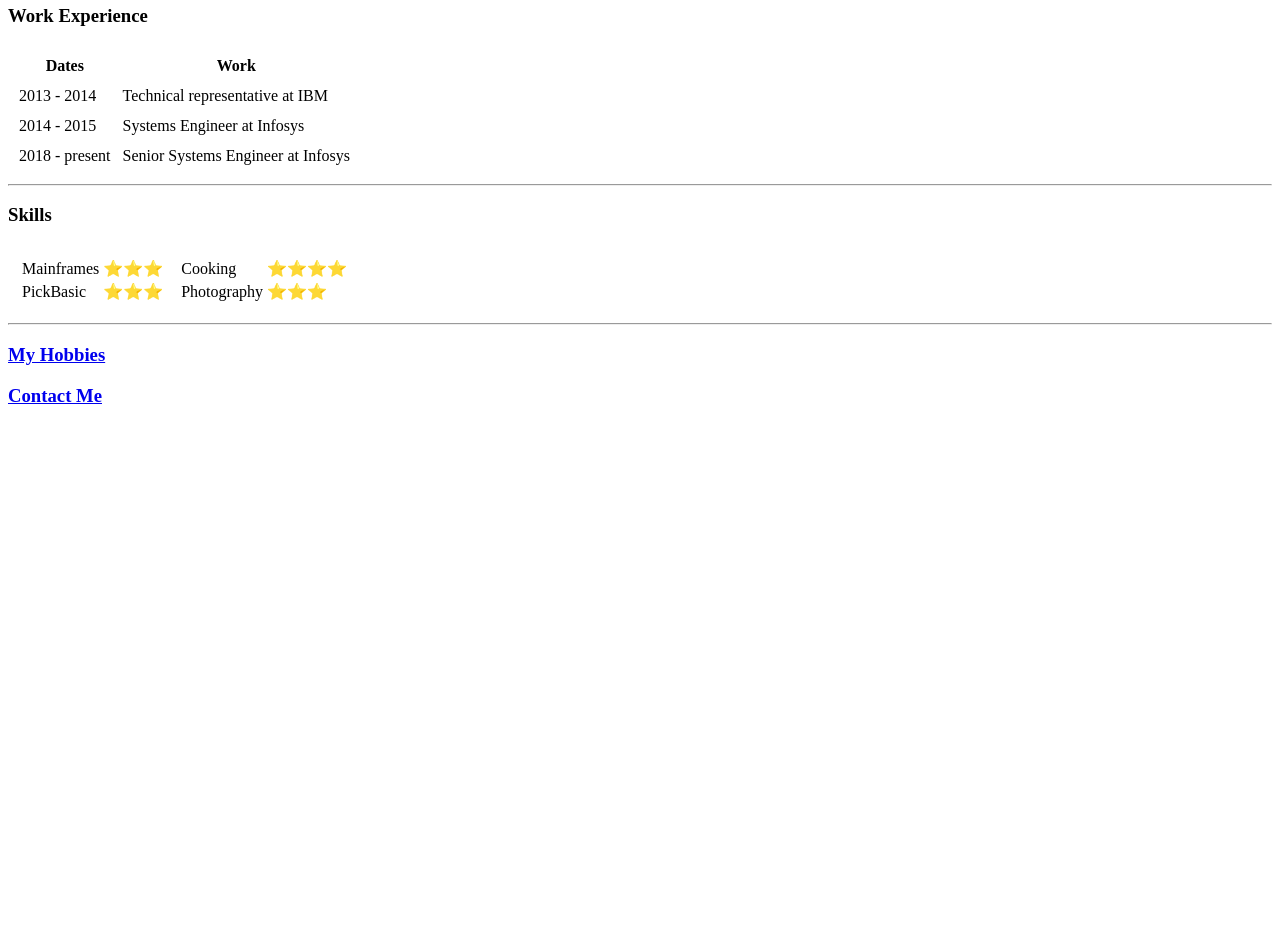
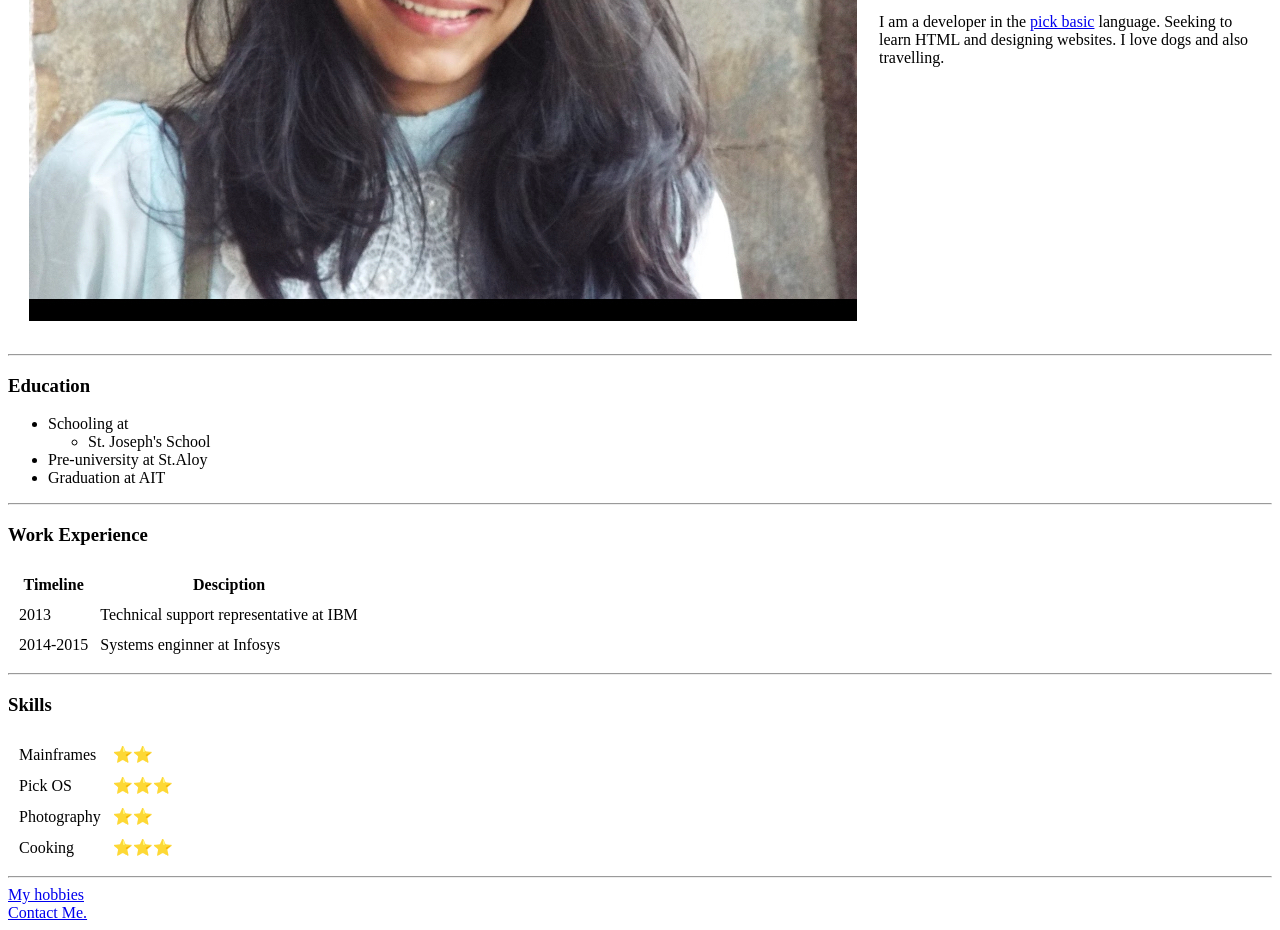
Before and after one commit to ReSQ92/cv, a plain HTML site: page index.html in a window 1280 px wide. Shown: the part 371-1301 px from the top of the page. Before the commit the page ends 800 px from the top, so only its background shows below. Drawn offline with Linux system fonts and the light colour scheme.

Commit message:
Updated index file

```diff
--- a/index.html
+++ b/index.html
@@ -1,112 +1,78 @@
 <!DOCTYPE html>
-<html lang="en">
+<html lang="en" dir="ltr">
+
 <head>
-    <meta charset="UTF-8">
-    <meta name="viewport" content="width=device-width, initial-scale=1.0">
-    <title>Renita's Personal Site</title>
+  <meta charset="utf-8">
+  <title>Renita's Personal site</title>
 </head>
+
 <body>
-    <table cellspacing = "20" >
+  <table cellspacing="20">
     <tr>
-            <td><img src="images/IMG_9D8D0D425E32-1.jpeg" alt="renita profile picture" style="width: 10rem; height: 8rem;"></td>
+      <td><img src="images/IMG_9D8D0D425E32-1.jpeg" alt="Renita's Profile picture"></td>
       <td>
-                <h1>Renita Sequeira</h1>
-    <p><em>Systems Engineer</em></p>
-    <p>I am a systems engineer at <a href="https://www.infosys.com/">Infosys</a> with a work experience of around 3 years. I love dogs more than other animals,
-        like trying new receipes, love baking and travelling
-        is passion.
+        <h1>Renita</h1>
+        <p><em>Senior Systen Engineer at <a href="https://www.infosys.com/">Infosys</a>.</em></p>
+        <p>
+          I am a developer in the <a href="https://en.wikipedia.org/wiki/Pick_operating_system">pick basic</a> language. Seeking to learn HTML and designing websites.
+          I love dogs and also travelling.
         </p>
       </td>
     </tr>
   </table>
-
-
   <hr>
   <h3>Education</h3>
   <ul>
-        <li>School: St.Josephs' Convent School, Chikmagalur</li>
-        <li>Pre-University: St.Aloysius College, Mangalore</li>
-        <li>Engineering: AIT, Chikmagalur</li>
-
+    <li>Schooling at
+      <ul>
+        <li>St. Joseph's School</li>
+      </ul>
+    </li>
+    <li>Pre-university at St.Aloy</li>
+    <li>Graduation at AIT</li>
   </ul>
   <hr>
   <h3>Work Experience</h3>
-    <table cellspacing = "10px">
+  <table cellspacing="10">
     <thead>
-            <tr>
-                <th>Dates</th>
-                <th>Work</th>
-            </tr>
+      <th>Timeline</th>
+      <th>Desciption</th>
     </thead>
     <tbody>
       <tr>
-            <td>2013 - 2014</td>
-            <td>Technical representative at IBM</td>
+        <td>2013</td>
+        <td>Technical support representative at IBM</td>
       </tr>
       <tr>
-            <td>2014 - 2015</td>
-            <td>Systems Engineer at Infosys</td>
-        </tr>
-        <tr>
-            <td>2018 - present</td>
-            <td>Senior Systems Engineer at Infosys</td>
+        <td>2014-2015</td>
+        <td>Systems enginner at Infosys</td>
       </tr>
     </tbody>
   </table>
   <hr>
   <h3>Skills</h3>
-    <!--<table>
+  <table cellspacing="10">
     <tr>
-            <td>Mainframes</td>
-            <td>⭐️⭐️⭐️</td>
+      <td>Mainframes </td>
+      <td>⭐⭐</td>
     </tr>
     <tr>
-            <td>PickBasic</td>
-            <td>⭐️⭐️⭐️</td>
+      <td>Pick OS </td>
+      <td>⭐⭐⭐</td>
+    </tr>
+    <tr>
+      <td>Photography</td>
+      <td>⭐⭐</td>
     </tr>
     <tr>
       <td>Cooking</td>
-            <td>⭐️⭐️⭐️⭐️</td>
-        </tr>
-        <tr>
-            <td>Photography</td>
-            <td>⭐️⭐️⭐️</td>
-        </tr>
-    </table> -->
-    <table cellspacing = "10px">
-        <tr>
-            <td>
-                <table>
-                    <tr>
-                        <td>Mainframes</td>
-                        <td>⭐️⭐️⭐️</td>
-                    </tr>
-                    <tr>
-                        <td>PickBasic</td>
-                        <td>⭐️⭐️⭐️</td>
-                    </tr>
-                </table>
-
-            </td>
-            <td>
-                <table>
-                    <tr>
-                        <td>Cooking</td>
-                        <td>⭐️⭐️⭐️⭐️</td>
-                    </tr>
-                    <tr>
-                        <td>Photography</td>
-                        <td>⭐️⭐️⭐️</td>
-                    </tr>
-                </table>
-
-            </td>
+      <td>⭐⭐⭐</td>
     </tr>
   </table>
   <hr>
-    <h3><a href="hobbies.html">My Hobbies</a></h3>
+  <a href="My Hobbies.html">My hobbies</a>
+  <br>
+  <a href="contact.html">Contact Me.</a>
+</body>
 
-    <h3><a href="contact.html">Contact Me</a></h3>
-
-</body>
 </html>
```
Lines whose indentation alone changed are shown as unchanged.
